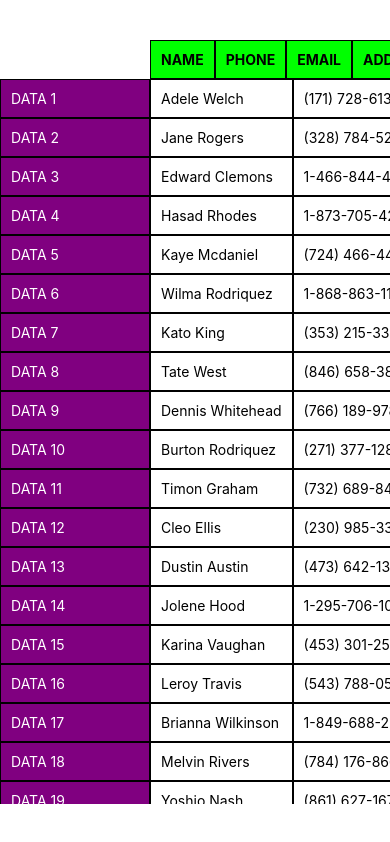
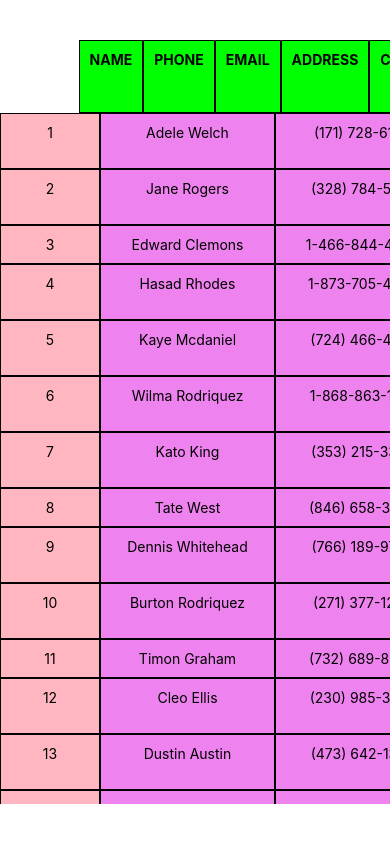
Before and after one commit to DrewIndeed/react-native-projects, a React Native app in the folder freezable-table/: screen / in a window 390 px wide. Built offline with nearby package versions, Linux system fonts and the light colour scheme.

Commit message:
90: refactor: render data by rows
- TODO: make first column fixed

```diff
--- a/freezable-table/App.tsx
+++ b/freezable-table/App.tsx
@@ -151,11 +151,12 @@ const testData = [
   },
 ];
 
-const COLS_NUM = Object.keys(testData[0]).length; // ! CONDITION: test data items must have consistent number of keys
+function getRandomNumberBetween(min: number, max: number) {
+  return Math.random() * (max - min + 1) + min;
+}
 
-const ROWS_NUM = testData.length;
-
-const DATA_KEYS = Object.keys(testData[0]);
+// ! CONDITION: test data items must have consistent number of keys
+const COLS_NUM = Object.keys(testData[0]).length;
 
 export default function App() {
   const headerOffsetX = useRef(new Animated.Value(0)).current;
@@ -163,6 +164,21 @@ export default function App() {
 
   const HeaderRow = () => {
     const headerCells: any = [];
+
+    headerCells.push(
+      <Text
+        style={{
+          borderWidth: 1,
+          width: 100,
+          padding: 10,
+          opacity: 0,
+        }}
+        key={`HEADER HOLDER NHA`}
+      >
+        HOLDER THUI NHA
+      </Text>
+    );
+
     for (let i = 0; i < COLS_NUM; i++) {
       headerCells.push(
         <Text
@@ -200,103 +216,74 @@ export default function App() {
     );
   };
 
-  const Column = ({
-    extra,
-    accessKey,
-    accessOrder,
+  const DataRow = ({
+    dataItem,
+    rowOrder,
   }: {
-    extra?: boolean;
-    accessKey: string;
-    accessOrder: number;
+    dataItem: any;
+    rowOrder: number;
   }) => {
-    const headerCells: any = [];
-    if (extra) {
-      headerCells.push(
+    const dataRowContainer: any = [];
+    dataRowContainer.push(
+      <Text
+        style={{
+          borderWidth: 1,
+          width: 100,
+          backgroundColor: 'lightpink',
+          textAlign: 'center',
+          padding: 10,
+        }}
+        key={getRandomNumberBetween(1, 1000)}
+      >
+        {rowOrder + 1}
+      </Text>
+    );
+
+    Object.keys(dataItem).forEach((key) => {
+      dataRowContainer.push(
         <Text
           style={{
             borderWidth: 1,
-            opacity: 0,
-            width: 150,
+            width: 175,
+            backgroundColor: 'violet',
+            textAlign: 'center',
             padding: 10,
           }}
-          key={`HOLDER NHA`}
-        >{`HOLDER NHA`}</Text>
+          key={getRandomNumberBetween(1000, 2000)}
+        >
+          {dataItem[key]}
+        </Text>
       );
+    });
 
-      for (let i = 0; i < ROWS_NUM; i++)
-        headerCells.push(
-          <Text
-            style={{
-              borderWidth: 1,
-              width: 150,
-              padding: 10,
-              backgroundColor: extra ? 'purple' : '#fff',
-              color: '#fff',
-            }}
-            key={`DATA ${i + 1}`}
-          >{`DATA ${i + 1}`}</Text>
-        );
-    } else {
-      testData.map((dataItem: any, idx) => {
-        headerCells.push(
-          <Text
-            style={{
-              borderWidth: 1,
-              width: 'auto',
-              padding: 10,
-              backgroundColor: extra ? 'purple' : '#fff',
-            }}
-            key={`${dataItem[accessKey]}}-cell-key-${idx}`}
-          >
-            {dataItem[accessKey]}
-          </Text>
-        );
-      });
-    }
-
-    return extra ? (
-      <Animated.View
-        style={[
-          styles.box2,
-          {
-            transform: [
-              {
-                translateY: Animated.multiply(
-                  freezeColOffsetY,
-                  new Animated.Value(-1)
-                ),
-              },
-            ],
-          },
-        ]}
-      >
-        {headerCells}
-      </Animated.View>
-    ) : (
-      <View style={styles.box2}>{headerCells}</View>
-    );
+    return <View style={{ flexDirection: 'row' }}>{dataRowContainer}</View>;
   };
 
-  const cols: any = [];
-  DATA_KEYS.map((k, idx) => {
-    cols.push(<Column key={k} accessOrder={idx} accessKey={k} />);
+  const dataRows: any = [];
+  testData.map((item, idx) => {
+    dataRows.push(
+      <DataRow
+        key={getRandomNumberBetween(2000, 3000)}
+        dataItem={item}
+        rowOrder={idx}
+      />
+    );
   });
 
   return (
     <View style={styles.container2}>
-      <Column extra accessKey="" accessOrder={-1} />
-
       <View style={styles.container}>
         <ScrollView
           bounces={false}
           scrollEventThrottle={16}
-          showsVerticalScrollIndicator={false}
+          horizontal={true}
+          showsHorizontalScrollIndicator={false}
           onScroll={Animated.event(
             [
               {
                 nativeEvent: {
                   contentOffset: {
-                    y: freezeColOffsetY,
+                    x: headerOffsetX,
                   },
                 },
               },
@@ -308,14 +295,13 @@ export default function App() {
             style={{ paddingBottom: 16 }} // ! TO SCROLL VERTICALLY COMPLETELY
             bounces={false}
             scrollEventThrottle={16}
-            horizontal={true}
-            showsHorizontalScrollIndicator={false}
+            showsVerticalScrollIndicator={false}
             onScroll={Animated.event(
               [
                 {
                   nativeEvent: {
                     contentOffset: {
-                      x: headerOffsetX,
+                      y: freezeColOffsetY,
                     },
                   },
                 },
@@ -323,7 +309,7 @@ export default function App() {
               { useNativeDriver: false }
             )}
           >
-            {cols}
+            {dataRows}
           </ScrollView>
         </ScrollView>
 
```
